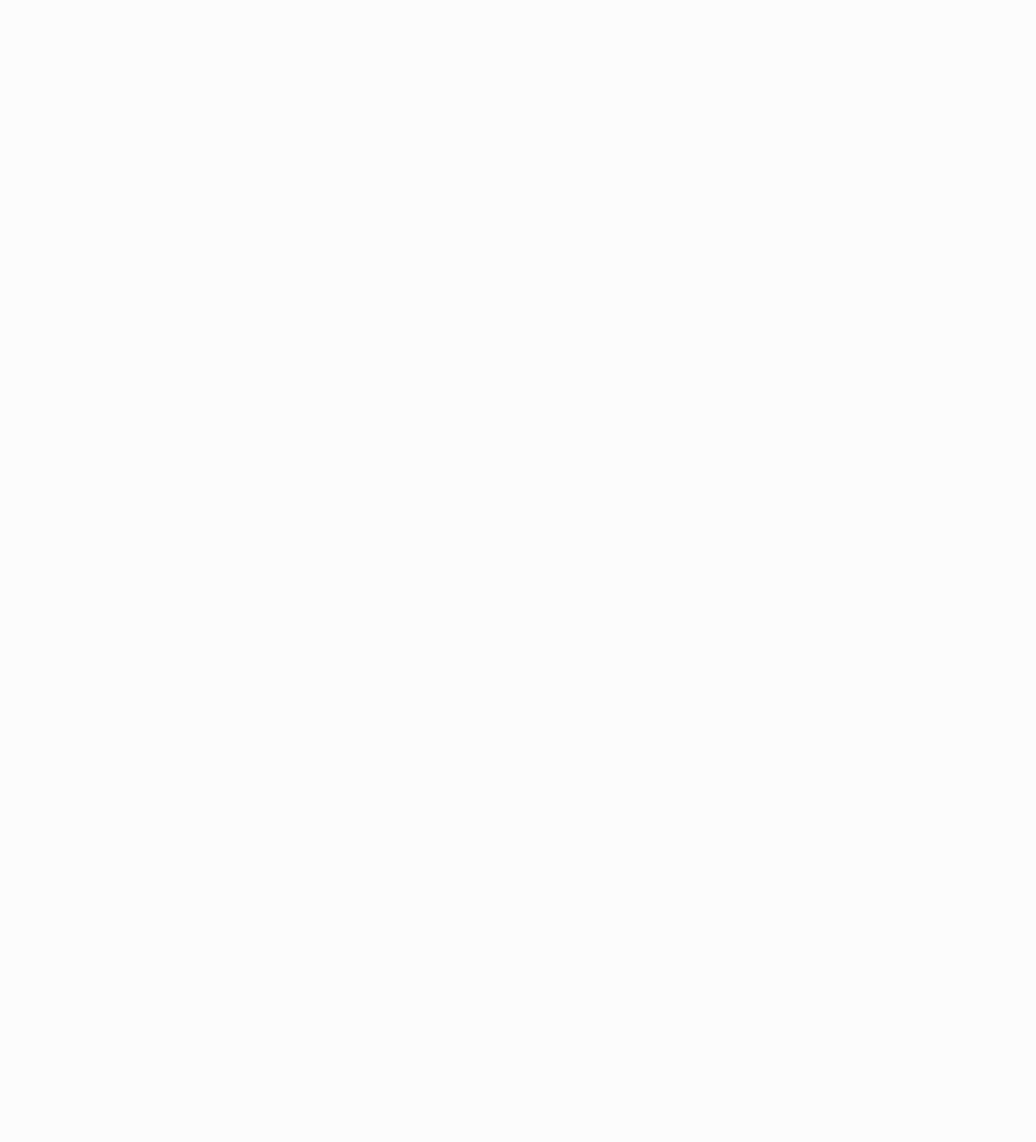
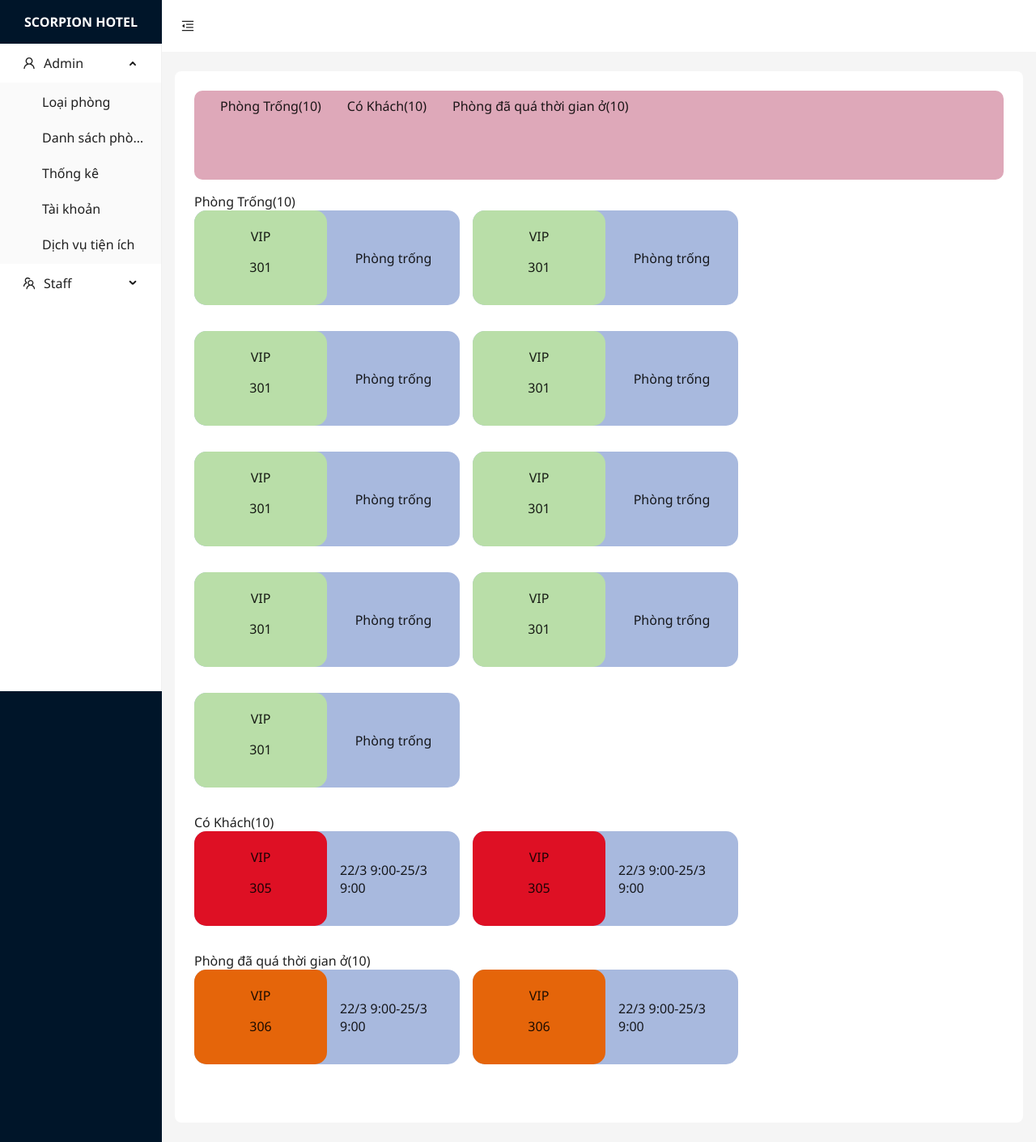
Before and after one commit to duyduc1210/Scorpion-fe, a React (Create React App) app in the folder my-app/: page /admin/room-diagram in a window 1280 px wide. Before the commit this address had no page. Shown: the whole page at 81% size. Before the commit the page ends 800 px from the top, so only its background shows below. Built offline with nearby package versions, Linux system fonts and the light colour scheme.

Commit message:
hieu phan room diagram

```diff
--- a/my-app/src/App.js
+++ b/my-app/src/App.js
@@ -19,6 +19,7 @@
 import LayoutPages from "./components/Pages/LayoutPages";
 import Facilities from "./views/Pages/Facilities";
 import Contact from "./views/Pages/Contact";
+import RoomDiagram from "./views/Admin/RoomDiagram";
 function App() {
   return (
     <div className="App">
@@ -31,6 +32,7 @@
             <Route path="thong-ke" element={<ThongKe />} />
             <Route path="accounts" element={<Accounts />} />
             <Route path="quanlyloaiphong" element={<Content />} />
+            <Route path="room-diagram" element={<RoomDiagram/>}/>
           </Route>
 
           <Route path="/register" element={<PageRegister />} />
--- a/my-app/src/components/Admin/LayoutAdmin/index.js
+++ b/my-app/src/components/Admin/LayoutAdmin/index.js
@@ -34,7 +34,7 @@
     getItem("Giao Dịch", "6"),
     getItem("Danh Sách Đặt Phòng", "7"),
     getItem("Thông tin khách ở ", "8"),
-    getItem("Sơ đồ phòng", "9"),
+    getItem("Sơ đồ phòng", "room-diagram"),
   ]),
 ];
 const LayoutAdmin = () => {
--- /dev/null
+++ b/my-app/src/views/Admin/RoomDiagram/RoomsStyle.css
@@ -0,0 +1,73 @@
+.layout{
+  display: flex;
+  flex-direction: column;
+}
+.layout > * {
+  margin-bottom: 1rem;
+}
+
+.flex-row{
+  display: flex;
+  flex-direction: row;
+  flex-wrap: wrap;
+}
+
+.short-static-rooms {
+    display: flex;
+    background-color:#dea8b9;
+    border-radius: 10px;
+    padding-bottom: 3rem;
+    padding-top: 0.5rem;
+}
+
+.short-static-rooms h6 {
+    margin-left: 2rem;
+    margin-bottom: 2rem;
+}
+
+.room-status {
+    display: flex;
+    flex-direction: column;
+}
+
+.rooms {
+  top: 162px;
+  left: 24px;
+  width: 328px;
+  height: 117px;
+  background: #a8b9de; /* white */
+  border-radius: 15px;
+  display: flex;
+  margin-right: 1rem;
+  margin-bottom: 2rem
+}
+
+/* Adjust styles for the info and status sections */
+.info {
+    flex: 1; /* Allow the info section to grow to fill available space */
+    display: flex;
+    flex-direction: column;
+    justify-content: center; /* Center content vertically */
+    align-items: center; /* Center content horizontally */
+    padding: 1rem; /* Add padding as needed */
+    border-radius:  15px;
+  }
+  .room-empty .info{
+    background-color: #b9dea8; /* Set background color */
+  }
+  .room-using .info{
+    background-color: #de1024; /* Set background color */
+  }
+  .room-overtime .info{
+    background-color: #e5650a; /* Set background color */
+  }
+  .status {
+    flex: 1; /* Allow the status section to grow to fill available space */
+    display: flex;
+    justify-content: center; /* Center content horizontally */
+    align-items: center; /* Center content vertically */
+    padding: 1rem; /* Add padding as needed */
+  }
+.info > *{
+    padding-bottom: 1rem;
+}
--- /dev/null
+++ b/my-app/src/views/Admin/RoomDiagram/index.js
@@ -0,0 +1,158 @@
+//hieu vua thay doi cho nay
+import { useState } from "react";
+import "./RoomsStyle.css";
+import { Modal } from 'antd';
+const Rooms = () => {
+    //initial variable
+    const [isModalOpen, setIsModalOpen] = useState(false);
+    //function handle modal
+    const handleRoomClick = () => {
+        setIsModalOpen(true);
+    }
+    const closeModal = () => {
+        setIsModalOpen(false);
+    }
+    //=================================================================================
+
+    //===================================render page===================================
+    return (
+        <div className="layout">
+            {/* statistic temp*/}
+            <div className="short-static-rooms">
+                <h6>Phòng Trống(10)</h6>
+                <h6>Có Khách(10)</h6>
+                <h6>Phòng đã quá thời gian ở(10)</h6>
+            </div>
+
+            {/* filter */}
+
+            {/*  searching room */}
+
+            {/* display status of rooms */}
+            <div className="room-status">
+                <div>
+                    <h6>Phòng Trống(10)</h6>
+                </div>
+                <div className="room-empty flex-row">
+                    <div className="rooms" onClick={handleRoomClick}>
+                        <div className="info">
+                            <div>VIP</div>
+                            <div>301</div>
+                        </div>
+                        <div className="status">Phòng trống</div>
+                    </div>
+                    <div className="rooms" onClick={handleRoomClick}>
+                        <div className="info">
+                            <div>VIP</div>
+                            <div>301</div>
+                        </div>
+                        <div className="status">Phòng trống</div>
+                    </div>
+                    <div className="rooms" onClick={handleRoomClick}>
+                        <div className="info">
+                            <div>VIP</div>
+                            <div>301</div>
+                        </div>
+                        <div className="status">Phòng trống</div>
+                    </div>
+                    <div className="rooms" onClick={handleRoomClick}>
+                        <div className="info">
+                            <div>VIP</div>
+                            <div>301</div>
+                        </div>
+                        <div className="status">Phòng trống</div>
+                    </div>
+                    <div className="rooms" onClick={handleRoomClick}>
+                        <div className="info">
+                            <div>VIP</div>
+                            <div>301</div>
+                        </div>
+                        <div className="status">Phòng trống</div>
+                    </div>
+                    <div className="rooms" onClick={handleRoomClick}>
+                        <div className="info">
+                            <div>VIP</div>
+                            <div>301</div>
+                        </div>
+                        <div className="status">Phòng trống</div>
+                    </div>
+                    <div className="rooms" onClick={handleRoomClick}>
+                        <div className="info">
+                            <div>VIP</div>
+                            <div>301</div>
+                        </div>
+                        <div className="status">Phòng trống</div>
+                    </div>
+                    <div className="rooms" onClick={handleRoomClick}>
+                        <div className="info">
+                            <div>VIP</div>
+                            <div>301</div>
+                        </div>
+                        <div className="status">Phòng trống</div>
+                    </div>
+                    <div className="rooms" onClick={handleRoomClick}>
+                        <div className="info">
+                            <div>VIP</div>
+                            <div>301</div>
+                        </div>
+                        <div className="status">Phòng trống</div>
+                    </div>
+                </div>
+                <div>
+                    <h6>Có Khách(10)</h6>
+                </div>
+                <div className="room-using flex-row">
+                    <div className="rooms" onClick={handleRoomClick}>
+                        <div className="info">
+                            <div>VIP</div>
+                            <div>305</div>
+                        </div>
+                        <div className="status">22/3 9:00-25/3 9:00 </div>
+                    </div>
+                    <div className="rooms" onClick={handleRoomClick}>
+                        <div className="info">
+                            <div>VIP</div>
+                            <div>305</div>
+                        </div>
+                        <div className="status">22/3 9:00-25/3 9:00 </div>
+                    </div>
+                </div>
+                <div>
+                    <h6>Phòng đã quá thời gian ở(10)</h6>
+                </div>
+                <div className="room-overtime flex-row">
+                    <div className="rooms" onClick={handleRoomClick}>
+                        <div className="info">
+                            <div>VIP</div>
+                            <div>306</div>
+                        </div>
+                        <div className="status">22/3 9:00-25/3 9:00</div>
+                    </div>
+                    <div className="rooms" onClick={handleRoomClick}>
+                        <div className="info">
+                            <div>VIP</div>
+                            <div>306</div>
+                        </div>
+                        <div className="status">22/3 9:00-25/3 9:00</div>
+                    </div>
+                </div>
+            </div>
+            {/* Modal */}
+            <Modal
+                title="Modal 1000px width"
+                centered
+                open={isModalOpen}
+                onOk={() => setIsModalOpen(false)}
+                onCancel={() => setIsModalOpen(false)}
+                width={1000}
+            >
+                <p>some contents...</p>
+                <p>some contents...</p>
+                <p>some contents...</p>
+            </Modal>
+
+        </div>
+    );
+};
+
+export default Rooms;
--- a/my-app/src/views/Admin/Rooms/index.js
+++ /dev/null
@@ -1,6 +0,0 @@
-
-const Rooms = () => {
-    return (<>dsd</>);
-}
-
-export default Rooms;
```
